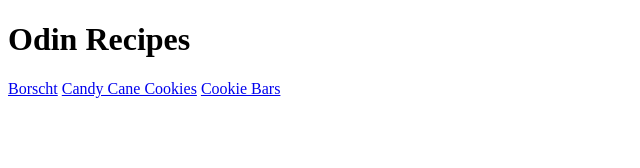
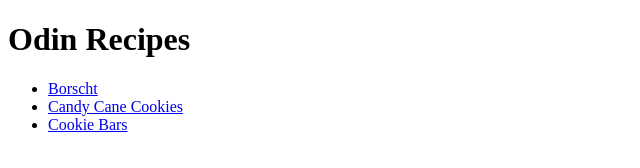
Before and after one commit to kvasivch/odin-recipes, a plain HTML site: page index.html in a window 1280 px wide. Shown: the whole page, without its empty margins (0-640 px from the left). Drawn offline with Linux system fonts and the light colour scheme.

Commit message:
Structure the home page links with a list

```diff
--- a/index.html
+++ b/index.html
@@ -6,8 +6,10 @@
     </head>
     <body>
         <h1>Odin Recipes</h1>
-        <a href="recipes/borscht.html">Borscht</a>
-        <a href="recipes/candy-cane-cookies.html">Candy Cane Cookies</a>
-        <a href="recipes/cookie-bars.html">Cookie Bars</a>
+        <ul>
+            <li><a href="recipes/borscht.html">Borscht</a></li>
+            <li><a href="recipes/candy-cane-cookies.html">Candy Cane Cookies</a></li>
+            <li><a href="recipes/cookie-bars.html">Cookie Bars</a></li>
+        </ul>
     </body>
 </html>
```
